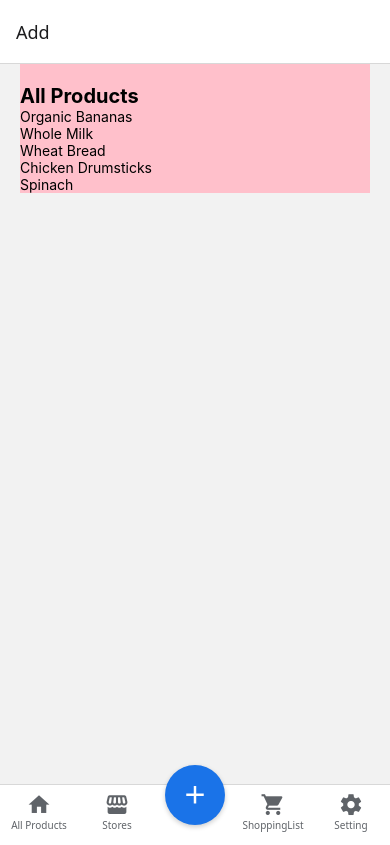
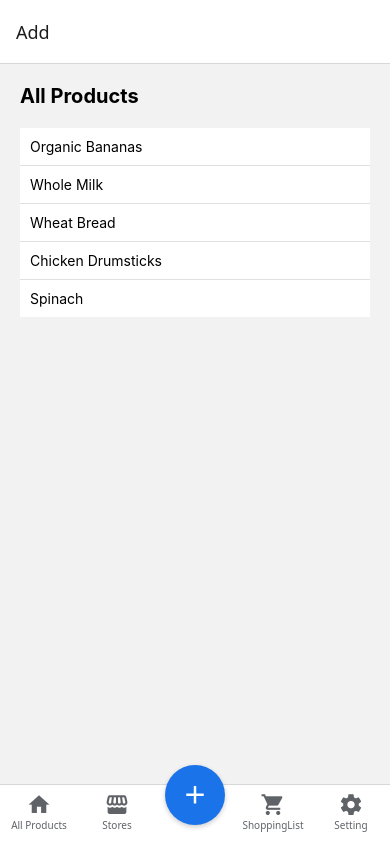
Before and after one commit to the-tomato-king/Tomatch, a React Native app: screen /Add in a window 390 px wide. Built offline with nearby package versions, Linux system fonts and the light colour scheme.

Commit message:
feat: enhance ProductCard component and update HomeScreen to display product list with improved styling

```diff
--- a/package.json
+++ b/package.json
@@ -9,6 +9,7 @@
     "web": "expo start --web"
   },
   "dependencies": {
+    "@expo/metro-runtime": "~4.0.1",
     "@react-navigation/bottom-tabs": "^7.2.1",
     "@react-navigation/native": "^7.0.15",
     "@react-navigation/native-stack": "^7.2.1",
@@ -17,8 +18,9 @@
     "firebase": "^11.4.0",
     "react": "18.3.1",
     "react-native": "0.76.7",
+    "react-native-safe-area-context": "4.12.0",
     "react-native-screens": "~4.4.0",
-    "react-native-safe-area-context": "4.12.0"
+    "react-native-web": "^0.19.13"
   },
   "devDependencies": {
     "@babel/core": "^7.25.2",
--- a/src/App.tsx
+++ b/src/App.tsx
@@ -13,12 +13,3 @@ export default function App() {
     </SafeAreaProvider>
   );
 }
-
-const styles = StyleSheet.create({
-  container: {
-    flex: 1,
-    backgroundColor: '#fff',
-    alignItems: 'center',
-    justifyContent: 'center',
-  },
-});
--- a/src/components/ProductCard.tsx
+++ b/src/components/ProductCard.tsx
@@ -1,14 +1,21 @@
- import { StyleSheet, Text, View } from 'react-native'
- import React from 'react'
+import { Image, StyleSheet, Text, View } from 'react-native'
+import React from 'react'
+import { Product } from '../types';
+import { colors } from '../theme/colors';
+import { styles } from '../theme/styles';
 
- const ProductCard = () => {
-   return (
-     <View>
-       <Text>ProductCard</Text>
-     </View>
-   )
- }
+interface ProductCardProps {
+product: Product
+}
 
- export default ProductCard
+const ProductCard = ({ product }: ProductCardProps) => {
+return (
+  <View>
+    <View style={styles.card}>
+      <Text>{product.name}</Text>
+    </View>
+  </View>
+);
+}
 
- const styles = StyleSheet.create({})
+export default ProductCard
--- a/src/screens/HomeScreen.tsx
+++ b/src/screens/HomeScreen.tsx
@@ -8,11 +8,14 @@ const HomeScreen = () => {
   return (
     <View>
       <View style={styles.container}>
-        <Text style={styles.title}>All Products</Text>
         <FlatList
+          style={styles.list}
           data={mockProducts}
           keyExtractor={(item) => item.product_id}
-          renderItem={({ item }) => <Text>{item.name}</Text>}
+          renderItem={({ item }) => <ProductCard product={item} />}
+          ListEmptyComponent={<Text>No products found</Text>}
+          ListHeaderComponent={<Text style={styles.title}>All Products</Text>}
+          ItemSeparatorComponent={() => <View style={styles.separator} />}
         />
       </View>
     </View>
--- a/src/theme/colors.ts
+++ b/src/theme/colors.ts
@@ -1,4 +1,4 @@
-const colors = {
+export const colors = {
   // theme
   primary: "#1A73E8",
   secondary: "#34A853",
@@ -6,7 +6,7 @@ const colors = {
   negative: "#EA4335",
 
   // neutral
-  neutralLightGray: "#F8F9FA",
+  lightGray: "#F8F9FA",
   mediumGray: "#DADCE0",
 
   // text
@@ -17,5 +17,3 @@ const colors = {
   white: "#FFFFFF",
   black: "#000000",
 };
-
-export default colors;
--- a/src/theme/styles.ts
+++ b/src/theme/styles.ts
@@ -1,14 +1,28 @@
 import { StyleSheet } from "react-native";
-import colors from "./colors";
+import { colors } from "./colors";
 
 export const styles = StyleSheet.create({
   container: {
     marginHorizontal: 20,
-    backgroundColor: "pink",
+    // backgroundColor: "pink",
   },
   title: {
     fontSize: 20,
     fontWeight: "bold",
-    marginTop: 20,
+    marginVertical: 20,
+  },
+  list: {
+
+  },
+  card: {
+    backgroundColor: colors.white,
+    padding: 10,
+
+  },
+  separator: {
+    height: 1,
+    backgroundColor: "#E0E0E0",
+    width: "100%",
+    alignSelf: "center",
   },
 });
```
Also changed, not shown: 1 other file (tests, documents, lock files or other folders).
